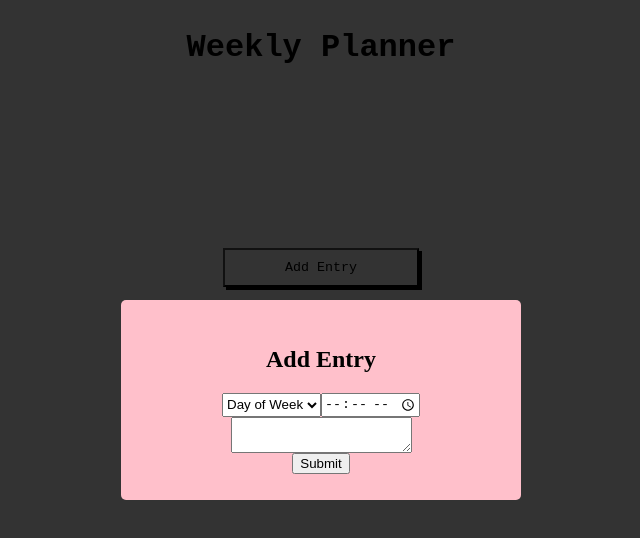
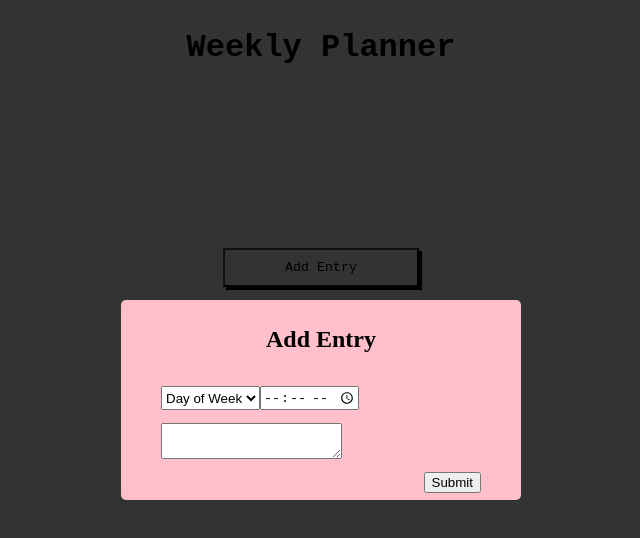
Before and after one commit to SteveBehm/week-planner, a website: page index.html in a window 1280 px wide. Both pictures are taken after a click on the button "Add Entry". Shown: the whole page, without its empty margins (319-959 px from the left). Drawn offline with Linux system fonts and the light colour scheme.

Commit message:
steve second session

```diff
--- a/index.html
+++ b/index.html
@@ -21,10 +21,10 @@
   </div>
   <div class="bg-modal">
     <div class="modal-content">
-      <div class="row">
+      <div class="row full-width center-justified">
         <h2 class="modal-header">Add Entry</h2>
       </div>
-      <div class="row">
+      <div class="row full-width">
         <select id="day-of-week" name="day-of-week">
           <option value="" disabled selected>Day of Week</option>
           <option value="monday">Monday</option>
@@ -37,10 +37,10 @@
         </select>
         <input type="time" id="time" name="time" min="9:00" max="18:00" required>
       </div>
-      <div class="row">
+      <div class="row full-width">
         <textarea></textarea>
       </div>
-      <div class="row">
+      <div class="row full-width right-align">
         <button>Submit</button>
       </div>
     </div>
--- a/styles.css
+++ b/styles.css
@@ -50,7 +50,20 @@
   background-color: pink;
   border-radius: 5px;
   display: flex;
-  flex-direction: column;
-  justify-content: center;
+  flex-wrap: wrap;
   align-items: center;
 }
+
+.full-width {
+  width: 80%;
+  margin: auto;
+}
+
+.right-align {
+  justify-content: right;
+}
+
+.center-justified {
+  display: flex;
+  justify-content: center;
+}
```
